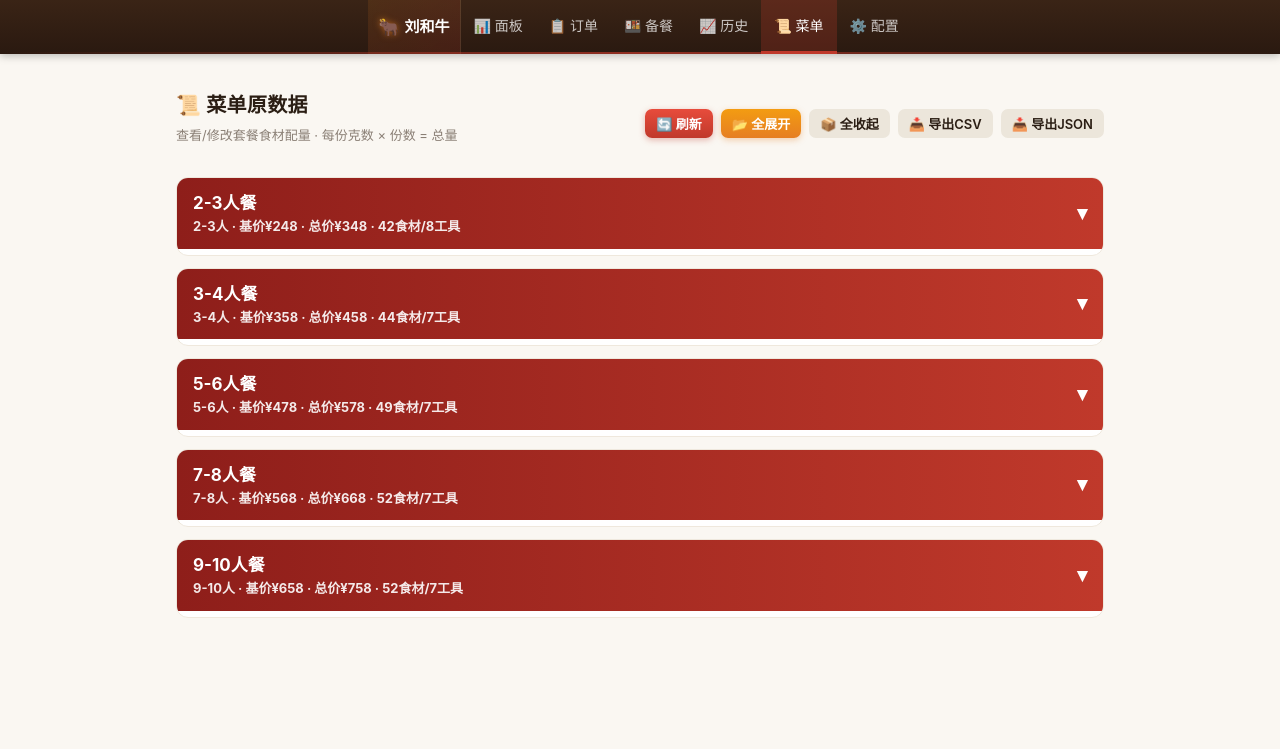
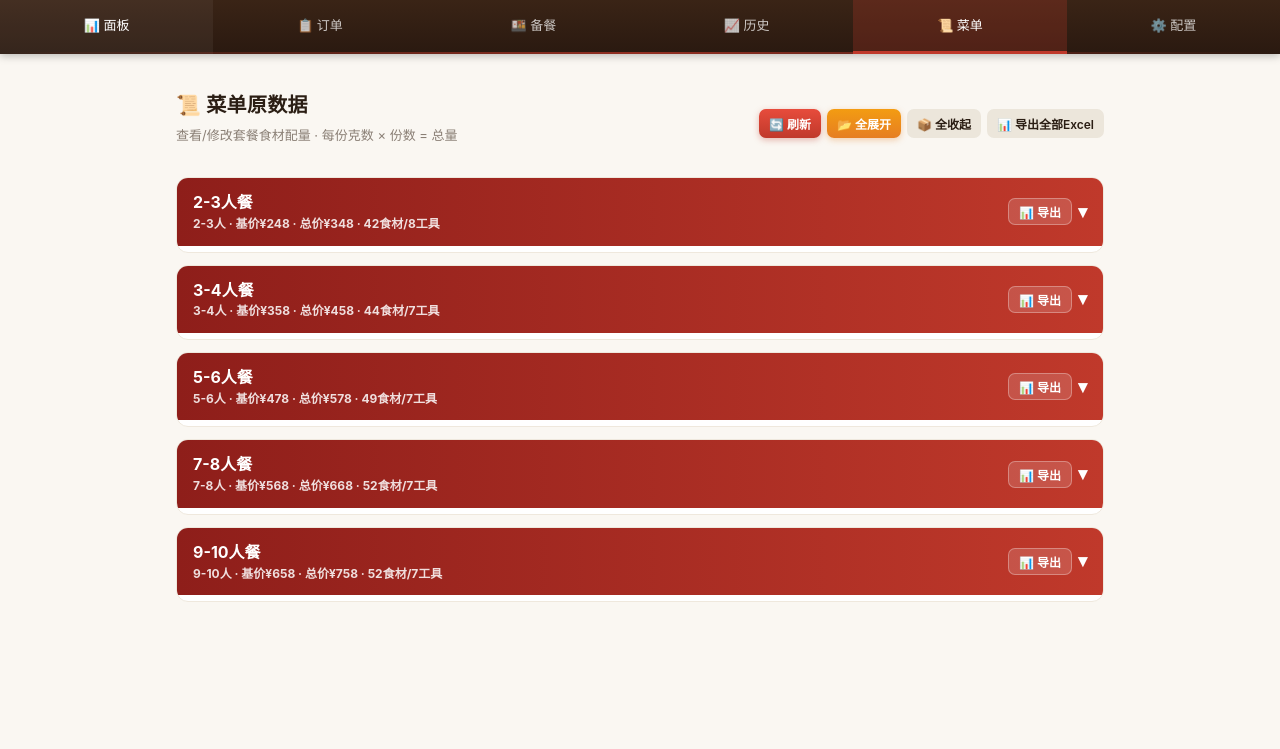
Before and after one commit to ll136897/kitchen-panel, a Flask app: page /menu in a window 1280 px wide. Shown: the top 749 px of the page. Run offline with Flask 3, Linux system fonts and the light colour scheme; data comes from the database, SQL or seed files in the repository.

Commit message:
导航栏去logo改全固定不滑动(6项等宽布局)；菜单页套餐可全屏展开+手机适配；新增Excel导出(单套餐/全部)用openpyxl带彩色分类标题行

```diff
--- a/app.py
+++ b/app.py
@@ -431,13 +431,19 @@ def update_pkg_tool(pid, pt_id):
     return jsonify({"ok": True})
 
 
-# 导出菜单原数据(JSON / CSV)
+# 导出菜单原数据(JSON / CSV / Excel)
 @app.route("/api/menu/export")
 def export_menu():
     import csv, io, json as _json
     fmt = request.args.get("format", "json")
+    pid = request.args.get("pid")  # 单套餐导出
     cur = g.db.cursor()
-    cur.execute("SELECT * FROM packages ORDER BY min_people")
+    sql = "SELECT * FROM packages ORDER BY min_people"
+    params = ()
+    if pid:
+        sql = "SELECT * FROM packages WHERE id=? ORDER BY min_people"
+        params = (int(pid),)
+    cur.execute(sql, params)
     pkgs = [dict(r) for r in cur.fetchall()]
     for p in pkgs:
         cur.execute("""
@@ -456,6 +462,8 @@ def export_menu():
         """, (p["id"],))
         p["tools"] = [dict(r) for r in cur.fetchall()]
 
+    fname = f"menu_{pkgs[0]['name']}" if len(pkgs)==1 else "menu_all"
+
     if fmt == "csv":
         buf = io.StringIO()
         buf.write("\ufeff")  # BOM for Excel
@@ -472,9 +480,114 @@ def export_menu():
                 w.writerow([p["name"], people, "tool", t["tool"], "个", "", "",
                             t["per_package"], p["base_price"], p["price"]])
         resp = app.response_class(buf.getvalue(), mimetype="text/csv")
-        resp.headers["Content-Disposition"] = "attachment; filename=menu.csv"
+        resp.headers["Content-Disposition"] = f"attachment; filename={fname}.csv"
         return resp
     return jsonify({"ok": True, "data": pkgs})
+
+
+# 导出 Excel(xlsx)
+@app.route("/api/menu/export/xlsx")
+def export_menu_xlsx():
+    try:
+        from openpyxl import Workbook
+        from openpyxl.styles import Font, PatternFill, Alignment, Border, Side
+    except ImportError:
+        return jsonify({"ok": False, "msg": "需要 openpyxl: pip install openpyxl"}), 500
+    pid = request.args.get("pid")
+    cur = g.db.cursor()
+    if pid:
+        cur.execute("SELECT * FROM packages WHERE id=?", (int(pid),))
+    else:
+        cur.execute("SELECT * FROM packages ORDER BY min_people")
+    pkgs = [dict(r) for r in cur.fetchall()]
+    for p in pkgs:
+        cur.execute("""
+            SELECT i.name as ingredient, i.unit, i.category, pi.per_package, pi.portion_count
+            FROM package_ingredients pi
+            JOIN ingredients i ON pi.ingredient_id = i.id
+            WHERE pi.package_id = ?
+            ORDER BY i.category, i.name
+        """, (p["id"],))
+        p["ingredients"] = [dict(r) for r in cur.fetchall()]
+        cur.execute("""
+            SELECT t.name as tool, pt.per_package
+            FROM package_tools pt
+            JOIN tools t ON pt.tool_id = t.id
+            WHERE pt.package_id = ?
+        """, (p["id"],))
+        p["tools"] = [dict(r) for r in cur.fetchall()]
+
+    cat_colors = {
+        'beef': '8E1E1A', 'pork': 'C75D3E', 'chicken': 'C9962B',
+        'vegetable': '3A8A3A', 'sauce': '7A5A3A', 'tableware': '8E44AD',
+        'staple': '666666', 'side': '666666', 'drink': '666666',
+        'other': '666666', 'tool': '4A4A4A'
+    }
+    cat_labels = {
+        'beef': '牛肉', 'pork': '猪肉', 'chicken': '鸡肉',
+        'vegetable': '蔬菜', 'sauce': '小料', 'tableware': '餐具配套',
+        'staple': '主食', 'side': '小菜', 'drink': '饮料',
+        'other': '其他', 'tool': '工具'
+    }
+    wb = Workbook()
+    ws = wb.active
+    ws.title = "菜单" if len(pkgs) > 1 else pkgs[0]["name"]
+    headers = ["套餐", "人数", "分类", "食材/工具", "单位", "每份克数", "份数", "总量", "基价", "总价"]
+    ws.append(headers)
+    for cell in ws[1]:
+        cell.font = Font(bold=True, color="FFFFFF", size=11)
+        cell.fill = PatternFill("solid", fgColor="3A2416")
+        cell.alignment = Alignment(horizontal="center")
+    thin = Side(border_style="thin", color="CCCCCC")
+    border = Border(left=thin, right=thin, top=thin, bottom=thin)
+    for p in pkgs:
+        people = f"{p['min_people']}-{p['max_people']}人"
+        # 按分类分组
+        by_cat = {}
+        for ing in p["ingredients"]:
+            c = ing["category"] or "other"
+            by_cat.setdefault(c, []).append(ing)
+        for cat, items in by_cat.items():
+            color = cat_colors.get(cat, "666666")
+            label = cat_labels.get(cat, cat)
+            # 分类标题行
+            ws.append([p["name"], people, label, f"{len(items)}项", "", "", "", "", "", ""])
+            for cell in ws[ws.max_row]:
+                cell.fill = PatternFill("solid", fgColor=color)
+                cell.font = Font(bold=True, color="FFFFFF", size=10)
+            for ing in items:
+                size = ing["per_package"] / max(1, ing["portion_count"])
+                ws.append([p["name"], people, label, ing["ingredient"], ing["unit"],
+                          round(size, 2), ing["portion_count"], ing["per_package"],
+                          p["base_price"], p["price"]])
+                for cell in ws[ws.max_row]:
+                    cell.border = border
+                    cell.alignment = Alignment(horizontal="center")
+                ws.cell(ws.max_row, 4).alignment = Alignment(horizontal="left")
+        # 工具
+        if p["tools"]:
+            ws.append([p["name"], people, "工具", f"{len(p['tools'])}项", "", "", "", "", "", ""])
+            for cell in ws[ws.max_row]:
+                cell.fill = PatternFill("solid", fgColor="4A4A4A")
+                cell.font = Font(bold=True, color="FFFFFF", size=10)
+            for t in p["tools"]:
+                ws.append([p["name"], people, "工具", t["tool"], "个", "", "",
+                          t["per_package"], p["base_price"], p["price"]])
+                for cell in ws[ws.max_row]:
+                    cell.border = border
+                    cell.alignment = Alignment(horizontal="center")
+                ws.cell(ws.max_row, 4).alignment = Alignment(horizontal="left")
+    # 列宽
+    widths = [12, 10, 10, 18, 6, 10, 6, 10, 8, 8]
+    for i, w in enumerate(widths, 1):
+        ws.column_dimensions[chr(64+i)].width = w
+    import io as _io
+    buf = _io.BytesIO()
+    wb.save(buf)
+    fname = f"menu_{pkgs[0]['name']}" if len(pkgs)==1 else "menu_all"
+    resp = app.response_class(buf.getvalue(), mimetype="application/vnd.openxmlformats-officedocument.spreadsheetml.sheet")
+    resp.headers["Content-Disposition"] = f"attachment; filename={fname}.xlsx"
+    return resp
 
 
 @app.route("/api/dishes", methods=["GET", "POST"])
--- a/requirements.txt
+++ b/requirements.txt
@@ -1,2 +1,3 @@
 Flask==3.0.3
 gunicorn==23.0.0
+openpyxl==3.1.5
--- a/static/style.css
+++ b/static/style.css
@@ -36,10 +36,10 @@ body{
   padding-top:var(--nav-h);
 }
 
-/* ---- 顶栏（木质纹理渐变 + 紧凑导航）---- */
+/* ---- 顶栏（木质纹理渐变，固定不滑动）---- */
 .nav{
   position:fixed;top:0;left:0;right:0;height:var(--nav-h);z-index:50;
-  display:flex;align-items:stretch;justify-content:center;overflow-x:auto;
+  display:flex;align-items:stretch;justify-content:space-around;
   background:linear-gradient(180deg,#3a2416 0%,#2a1910 100%);
   box-shadow:0 2px 8px rgba(0,0,0,.25);
 }
@@ -48,22 +48,14 @@ body{
   background:linear-gradient(90deg,transparent,var(--primary) 50%,transparent);
   opacity:.7;
 }
-/* 品牌小标识（最左，紧凑）*/
-.nav-logo{
-  display:flex;align-items:center;gap:5px;
-  padding:0 10px;flex-shrink:0;
-  font-size:15px;font-weight:800;color:#fff;
-  border-right:1px solid rgba(255,255,255,.08);
-  background:linear-gradient(135deg,rgba(230,126,34,.12),rgba(192,57,43,.18));
-}
-.nav-logo .nl-icon{font-size:17px;filter:drop-shadow(0 0 3px rgba(230,126,34,.6))}
 .nav-item{
   color:rgba(255,255,255,.75);
-  text-decoration:none;padding:0 13px;
-  display:flex;align-items:center;gap:5px;
-  font-size:14px;font-weight:500;
+  text-decoration:none;
+  display:flex;align-items:center;justify-content:center;gap:4px;
+  font-size:13px;font-weight:500;
   border-bottom:3px solid transparent;
-  transition:color .15s,background .15s;white-space:nowrap;flex-shrink:0;
+  transition:color .15s,background .15s;white-space:nowrap;
+  flex:1 1 0;min-width:0;
 }
 .nav-item:hover{color:#fff;background:rgba(255,255,255,.05)}
 .nav-item.active{
@@ -310,9 +302,7 @@ input:focus,select:focus{outline:none;border-color:var(--primary);box-shadow:0 0
 @media(max-width:600px){
   .container{padding:14px 10px 60px}
   .card{padding:14px;border-radius:12px}
-  .nav-item{padding:0 9px;font-size:13px;gap:3px}
-  .nav-logo{padding:0 8px;font-size:14px}
-  .nav-logo .nl-icon{font-size:15px}
+  .nav-item{font-size:11px;gap:2px}
   .tbl{font-size:12px}
   .tbl th,.tbl td{padding:8px 6px}
   .kpi-row{grid-template-columns:repeat(2,1fr);gap:8px}
--- a/templates/config.html
+++ b/templates/config.html
@@ -8,7 +8,6 @@
 </head>
 <body>
 <nav class="nav">
-  <div class="nav-logo"><span class="nl-icon">🐂</span>刘和牛</div>
   <a href="/" class="nav-item">📊 面板</a>
   <a href="/orders" class="nav-item">📋 订单</a>
   <a href="/prep" class="nav-item">🍱 备餐</a>
--- a/templates/dashboard.html
+++ b/templates/dashboard.html
@@ -34,7 +34,6 @@
 </head>
 <body>
 <nav class="nav">
-  <div class="nav-logo"><span class="nl-icon">🐂</span>刘和牛</div>
   <a href="/" class="nav-item active">📊 面板</a>
   <a href="/orders" class="nav-item">📋 订单</a>
   <a href="/prep" class="nav-item">🍱 备餐</a>
--- a/templates/history.html
+++ b/templates/history.html
@@ -20,7 +20,6 @@
 </head>
 <body>
 <nav class="nav">
-  <div class="nav-logo"><span class="nl-icon">🐂</span>刘和牛</div>
   <a href="/" class="nav-item">📊 面板</a>
   <a href="/orders" class="nav-item">📋 订单</a>
   <a href="/prep" class="nav-item">🍱 备餐</a>
--- a/templates/menu.html
+++ b/templates/menu.html
@@ -9,35 +9,45 @@
   .pkg-card{background:#fff;border:1px solid var(--border-l);border-radius:12px;margin:12px 0;overflow:hidden}
   .pkg-head{display:flex;justify-content:space-between;align-items:center;padding:12px 16px;cursor:pointer;
             background:linear-gradient(90deg,#8e1e1a,#c0392b);color:#fff}
-  .pkg-head h3{margin:0;font-size:17px}
-  .pkg-meta{font-size:13px;opacity:.9}
-  .pkg-body{padding:0;display:none}
-  .pkg-card.open .pkg-body{display:block}
+  .pkg-head h3{margin:0;font-size:16px}
+  .pkg-meta{font-size:12px;opacity:.85}
+  .pkg-body{padding:0;max-height:0;overflow:hidden;transition:max-height .3s ease}
+  .pkg-card.open .pkg-body{max-height:none}
   .pkg-card.open .pkg-head{border-radius:0}
-  .pkg-toggle{font-size:20px;font-weight:700}
+  .pkg-toggle{font-size:18px;font-weight:700;transition:transform .2s}
+  .pkg-card.open .pkg-toggle{transform:rotate(180deg)}
   .ing-tbl{width:100%;border-collapse:collapse;font-size:14px}
-  .ing-tbl th{background:#f5efe8;padding:8px;text-align:left;font-size:12px;color:var(--muted);
+  .ing-tbl th{background:#f5efe8;padding:8px 6px;text-align:left;font-size:11px;color:var(--muted);
               position:sticky;top:0;border-bottom:2px solid var(--border)}
-  .ing-tbl td{padding:7px 8px;border-bottom:1px solid #f0ebe3}
-  .ing-tbl tr.cat-row td{font-weight:700;color:#fff;font-size:13px;padding:6px 10px}
-  .ing-tbl input{width:70px;padding:4px 6px;border:1px solid var(--border);border-radius:6px;font-size:14px;text-align:center}
+  .ing-tbl td{padding:7px 6px;border-bottom:1px solid #f0ebe3}
+  .ing-tbl tr.cat-row td{font-weight:700;color:#fff;font-size:12px;padding:5px 8px}
+  .ing-tbl input{width:60px;padding:4px 4px;border:1px solid var(--border);border-radius:6px;font-size:14px;text-align:center}
   .ing-tbl input:focus{outline:none;border-color:var(--primary);box-shadow:0 0 0 2px rgba(192,57,43,.15)}
-  .ing-tbl .name-cell{font-weight:600;min-width:100px}
+  .ing-tbl .name-cell{font-weight:600;min-width:80px}
   .ing-tbl .total-cell{font-weight:800;color:var(--primary)}
   .ing-tbl .edit-actions{display:flex;gap:4px}
-  .ing-tbl .btn-mini{padding:3px 8px;font-size:12px;border-radius:6px;border:1px solid var(--border);
+  .ing-tbl .btn-mini{padding:3px 6px;font-size:11px;border-radius:6px;border:1px solid var(--border);
                      background:#fff;cursor:pointer;color:var(--muted)}
   .ing-tbl .btn-mini:hover{background:var(--primary);color:#fff;border-color:var(--primary)}
   .ing-tbl .btn-mini.del:hover{background:#c0392b}
   .ing-tbl .btn-mini.save{background:var(--green);color:#fff;border-color:var(--green)}
   .ing-tbl .row-editing{background:#fff8e1}
   .add-row{display:flex;gap:6px;padding:10px;background:#faf5ed;align-items:center;flex-wrap:wrap}
-  .add-row select,.add-row input{padding:5px 8px;border:1px solid var(--border);border-radius:6px;font-size:14px}
-  .add-row select{flex:1;min-width:140px}
-  .add-row input{width:60px;text-align:center}
-  .add-row .btn-add{padding:5px 12px;background:var(--green);color:#fff;border:none;border-radius:6px;cursor:pointer;font-size:13px}
-  .toolbar{display:flex;gap:8px;margin:12px 0;flex-wrap:wrap}
-  .toolbar .btn{font-size:13px}
+  .add-row select,.add-row input{padding:5px 8px;border:1px solid var(--border);border-radius:6px;font-size:13px}
+  .add-row select{flex:1;min-width:120px}
+  .add-row input{width:55px;text-align:center}
+  .add-row .btn-add{padding:5px 12px;background:var(--green);color:#fff;border:none;border-radius:6px;cursor:pointer;font-size:12px}
+  .toolbar{display:flex;gap:6px;margin:12px 0;flex-wrap:wrap}
+  .toolbar .btn{font-size:12px;padding:6px 10px}
+  @media(max-width:600px){
+    .pkg-head{padding:10px 12px}
+    .pkg-head h3{font-size:15px}
+    .pkg-meta{font-size:11px}
+    .ing-tbl{font-size:13px}
+    .ing-tbl th,.ing-tbl td{padding:6px 4px}
+    .ing-tbl input{width:50px;font-size:13px}
+    .toolbar .btn{font-size:11px;padding:5px 8px}
+  }
   .cat-beef{background:#8e1e1a}
   .cat-pork{background:#c75d3e}
   .cat-chicken{background:#c9962b}
@@ -51,7 +61,6 @@
 </head>
 <body>
 <nav class="nav">
-  <div class="nav-logo"><span class="nl-icon">🐂</span>刘和牛</div>
   <a href="/" class="nav-item">📊 面板</a>
   <a href="/orders" class="nav-item">📋 订单</a>
   <a href="/prep" class="nav-item">🍱 备餐</a>
@@ -70,8 +79,7 @@
       <button class="btn btn-primary btn-sm btn-refresh" onclick="refreshWithFx(loadMenu)"><span class="btn-icon">🔄</span> 刷新</button>
       <button class="btn btn-accent btn-sm" onclick="expandAll()">📂 全展开</button>
       <button class="btn btn-sm" onclick="collapseAll()">📦 全收起</button>
-      <button class="btn btn-sm" onclick="exportCSV()">📥 导出CSV</button>
-      <button class="btn btn-sm" onclick="exportJSON()">📥 导出JSON</button>
+      <button class="btn btn-sm" onclick="exportAllXlsx()">📊 导出全部Excel</button>
     </div>
   </div>
 
@@ -167,7 +175,10 @@ function renderPkg(p, idx){
         <h3>${p.name}</h3>
         <div class="pkg-meta">${p.min_people}-${p.max_people}人 · 基价¥${p.base_price} · 总价¥${p.price} · ${ings.length}食材/${tools.length}工具</div>
       </div>
-      <span class="pkg-toggle">▾</span>
+      <div style="display:flex;align-items:center;gap:6px">
+        <button class="btn btn-sm" style="background:rgba(255,255,255,.15);color:#fff;border:1px solid rgba(255,255,255,.3);font-size:12px;padding:4px 10px" onclick="event.stopPropagation();exportPkgXlsx(${p.id})">📊 导出</button>
+        <span class="pkg-toggle">▾</span>
+      </div>
     </div>
     <div class="pkg-body">${bodyHtml}</div>
   </div>`;
@@ -285,8 +296,8 @@ function addIng(pid){
   });
 }
 
-function exportCSV(){ window.open('/api/menu/export?format=csv','_blank'); }
-function exportJSON(){ window.open('/api/menu/export?format=json','_blank'); }
+function exportAllXlsx(){ window.open('/api/menu/export/xlsx','_blank'); }
+function exportPkgXlsx(pid){ window.open(`/api/menu/export/xlsx?pid=${pid}`,'_blank'); }
 
 loadMenu();
 
--- a/templates/orders.html
+++ b/templates/orders.html
@@ -8,7 +8,6 @@
 </head>
 <body>
 <nav class="nav">
-  <div class="nav-logo"><span class="nl-icon">🐂</span>刘和牛</div>
   <a href="/" class="nav-item">📊 面板</a>
   <a href="/orders" class="nav-item active">📋 订单</a>
   <a href="/prep" class="nav-item">🍱 备餐</a>
--- a/templates/prep.html
+++ b/templates/prep.html
@@ -144,7 +144,6 @@
 </head>
 <body>
 <nav class="nav">
-  <div class="nav-logo"><span class="nl-icon">🐂</span>刘和牛</div>
   <a href="/" class="nav-item">📊 面板</a>
   <a href="/orders" class="nav-item">📋 订单</a>
   <a href="/prep" class="nav-item active">🍱 备餐</a>
```
